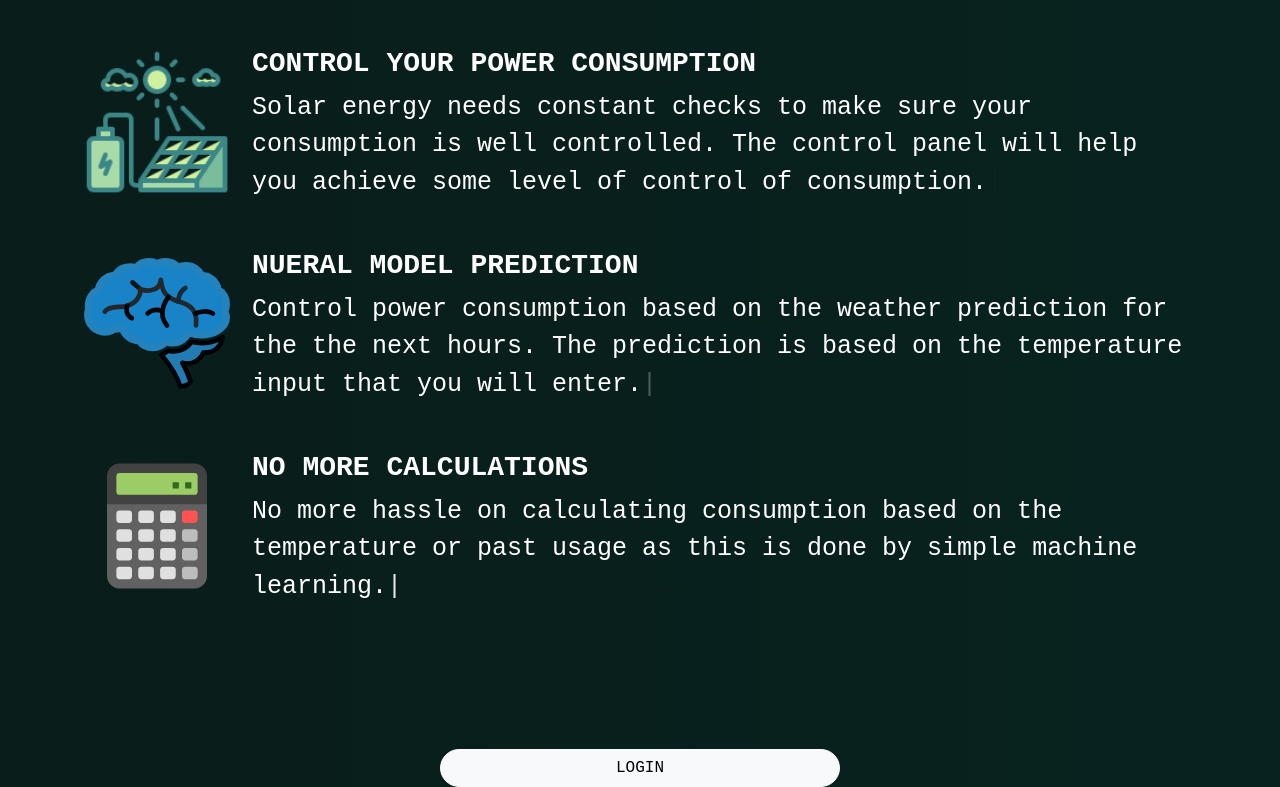
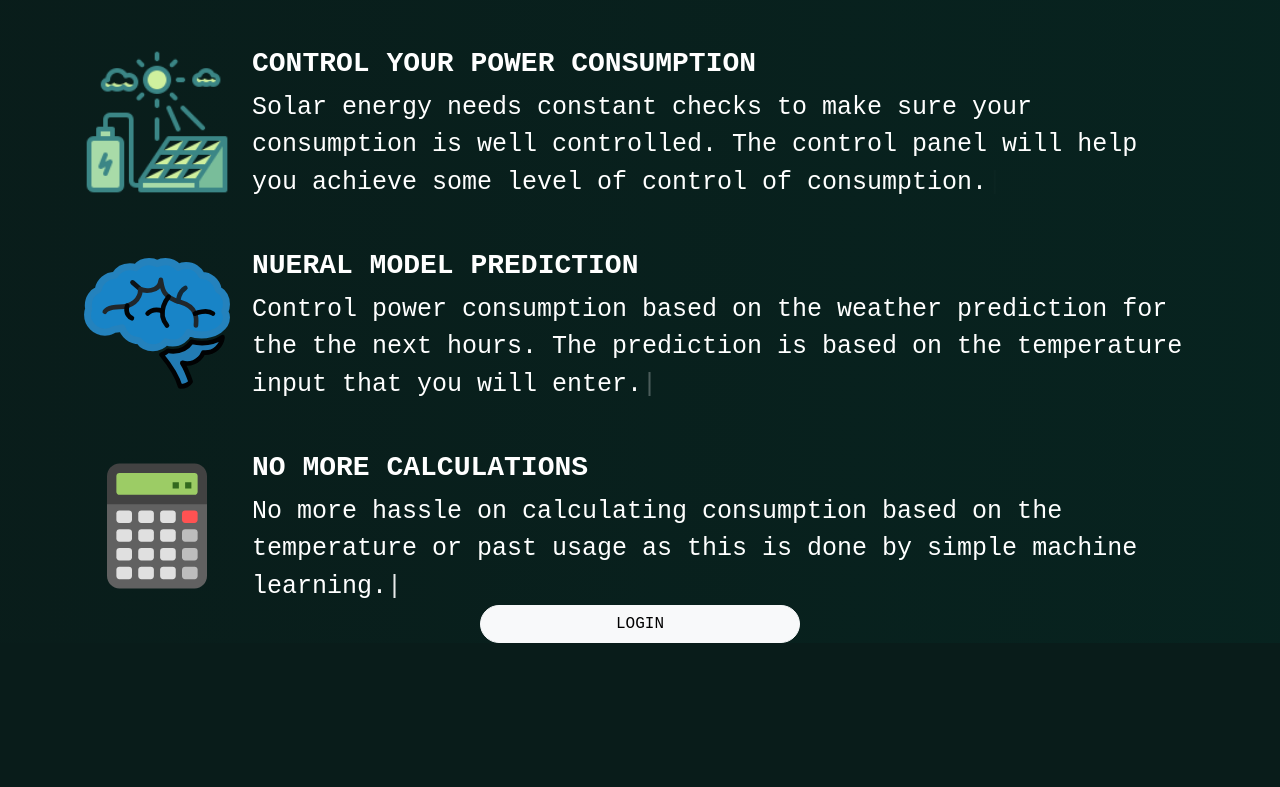
Before and after one commit to matador19/RNN-weather-Prediction, a Django app: page / in a window 1280 px wide. Shown: the part 174-961 px from the top of the page. After the commit the page ends 817 px from the top, so only its background shows below. Run offline with Django 4.2, Linux system fonts and the light colour scheme; parts of the project's set-up code (start-up, migrations or seed data) failed here and were passed over.

Commit message:
version 3.0.5

```diff
--- a/websystem/static/css/welcome.css
+++ b/websystem/static/css/welcome.css
@@ -47,5 +47,5 @@
 }
 
 a{
-    width: 25rem;
+    width: 25vw;
 }
--- a/websystem/web/templates/web/welcome.html
+++ b/websystem/web/templates/web/welcome.html
@@ -17,6 +17,7 @@
         <h2>SOLAR POWER MANAGEMENT CONTROL</h2>
       </div>
     </header>
+    <div>
     <main class="d-flex flex-column mt-5">
       <div class="container d-flex mt-5">
       <img style="height: 150px; width:150px" src="{% static '/images/charging-up.png' %}">
@@ -56,9 +57,8 @@
     </div>
     </div>
 
-
-
     </main>
+  </div>
     <div class="d-grid justify-content-center">
       <a class="btn btn-light rounded-pill" href="{% url 'login' %}" role="button">LOGIN</a>
     </div>
```
